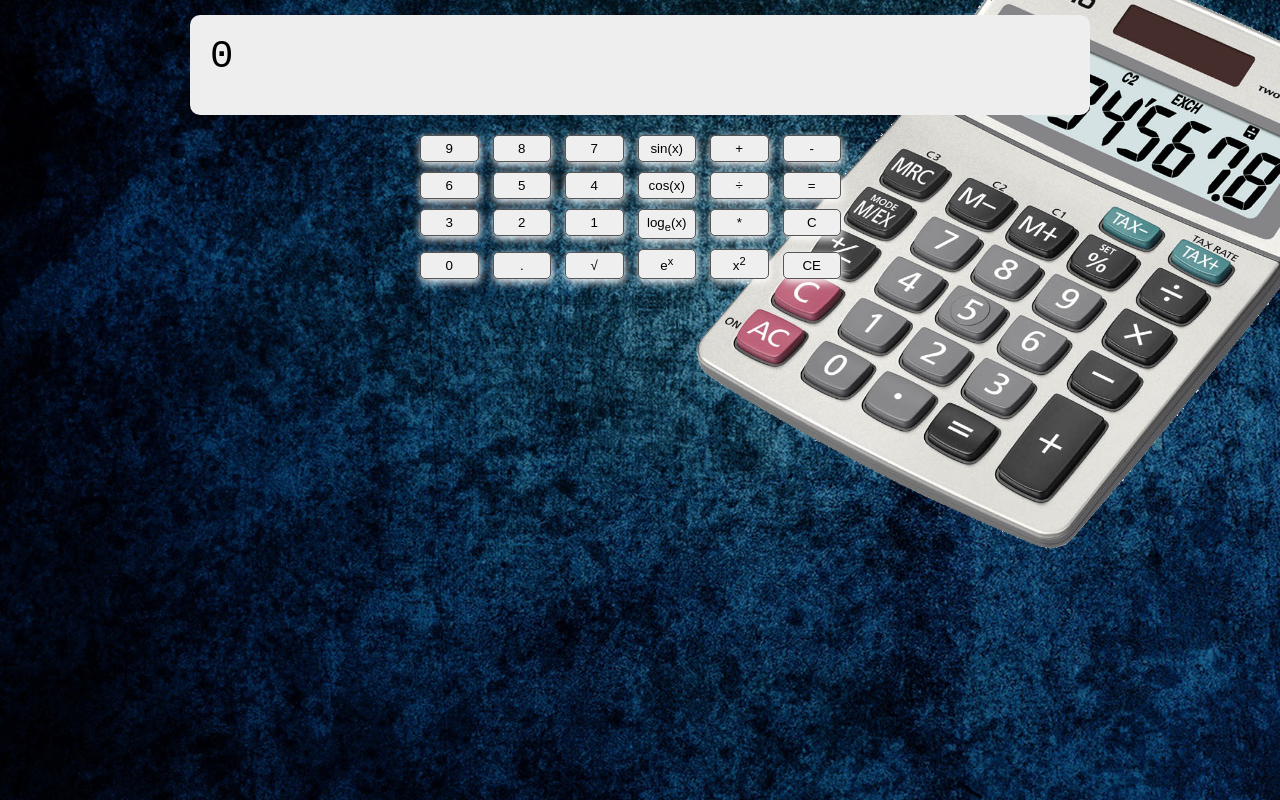
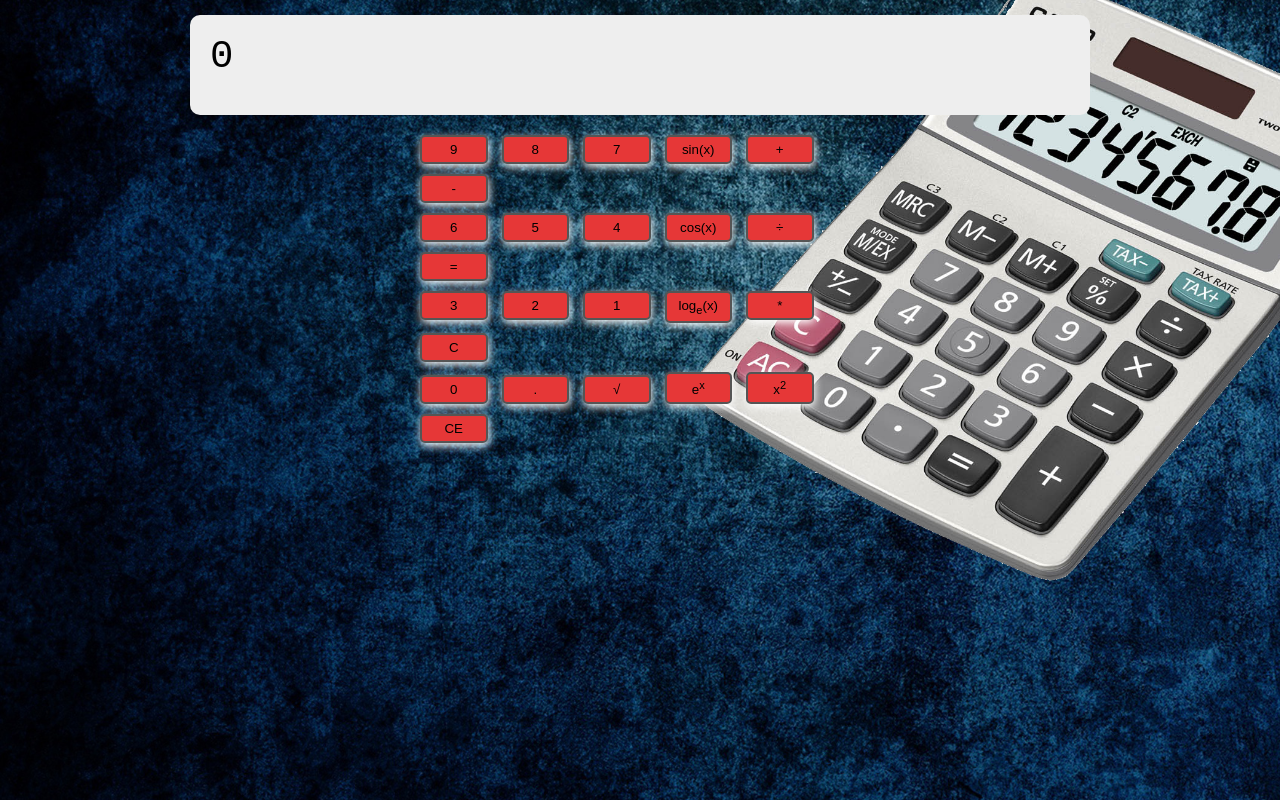
Before and after one commit to PI15v-PPSE/calculator, a plain HTML site: page index.html in a window 1280 px wide. Drawn offline with Linux system fonts and the light colour scheme.

Commit message:
Работаем над стилем

```diff
--- a/css/style.css
+++ b/css/style.css
@@ -25,11 +25,11 @@ body{
 }
 
 .NumButtons button{
-	background: #efefef;
-	width: 13%;
+	background: #E63737;
+	width: 15%;
 	margin: 5px;
 	padding: 5px;
-	border: 1px solid #555;
+	border: 2px solid #555;
 	border-radius: 5px;
 	box-shadow: 1px 3px 8px 0px #fff;
 }
```
